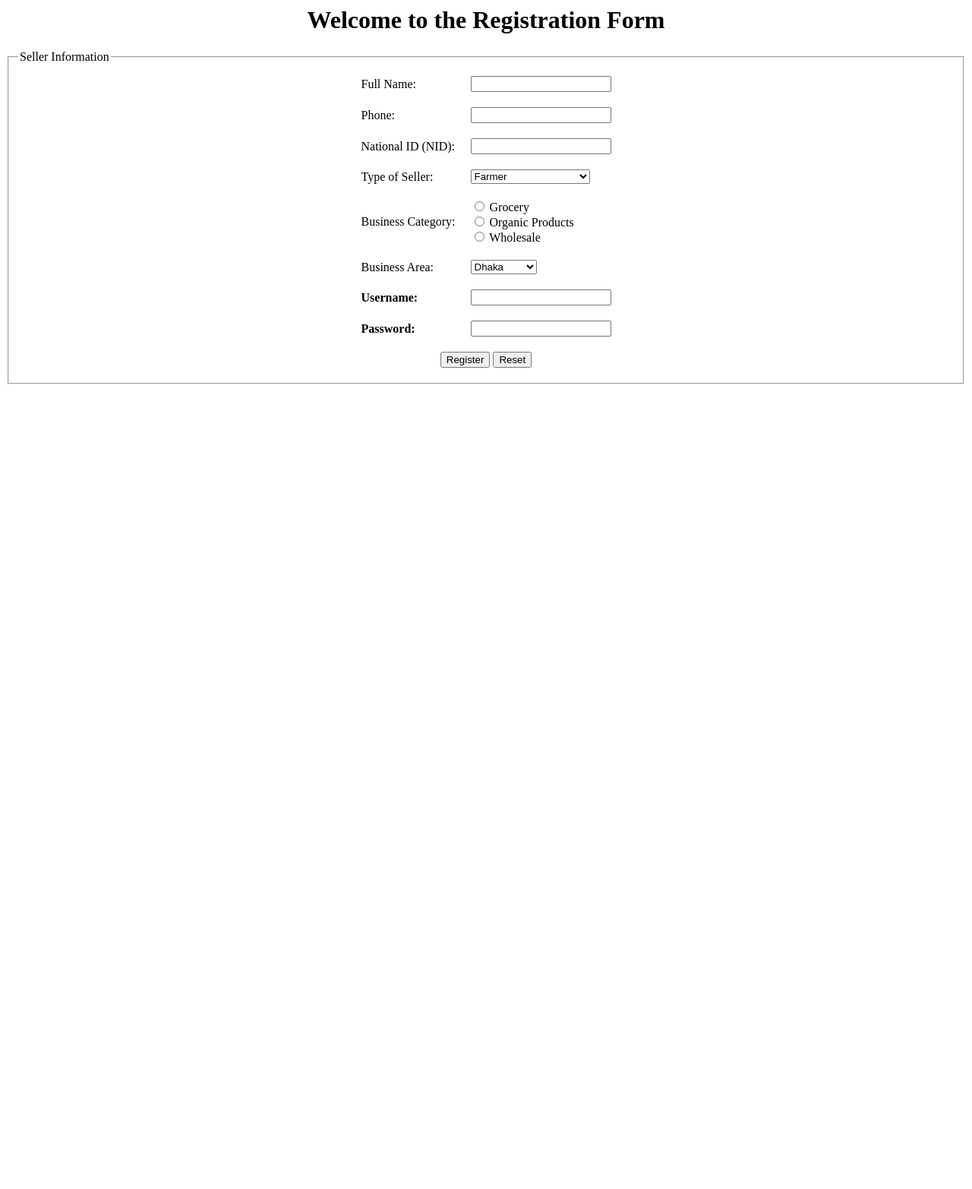
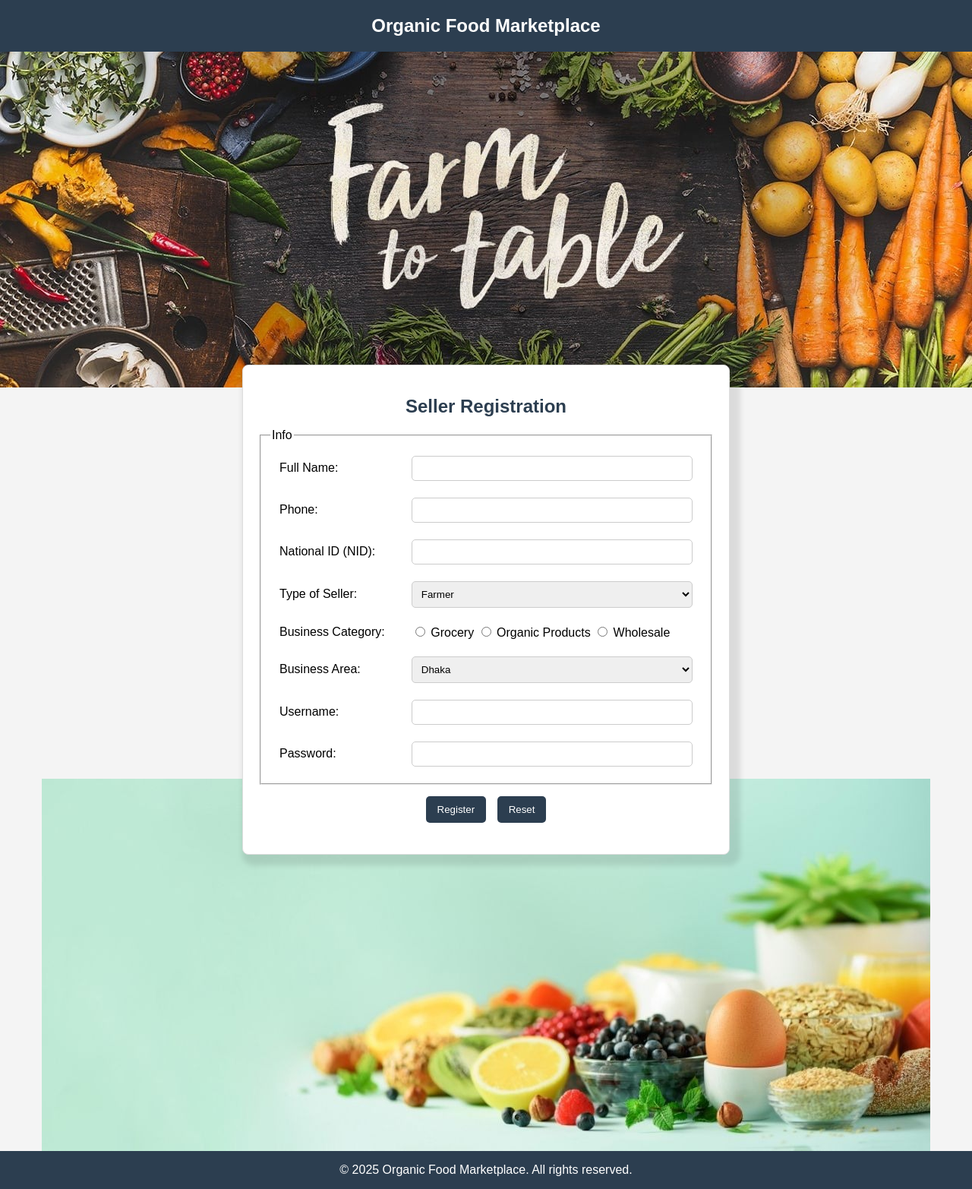
Before and after one commit to navinxqz/Organic-MarketPlace, a PHP site: page /seller_registration in a window 1280 px wide. Shown: the whole page at 76% size. Before the commit the page ends 506 px from the top, so only its background shows below. Run offline with PHP 8.4, Linux system fonts and the light colour scheme.

Commit message:
bg img added

```diff
--- a/seller_registration.php
+++ b/seller_registration.php
@@ -1,23 +1,38 @@
-<html>
 <head>
-    <title>Organic Food Marketplace</title>
+    <meta name="viewport" content="width=device-width, initial-scale=1.0">
+    <title>Seller Registration - Organic Food Marketplace</title>
+    <link rel="stylesheet" type="text/css" href="./style/navin.css">
 </head>
+<body>
+    <div class="navbar">
+        <h2>Organic Food Marketplace</h2>
+    </div>
 
-<body>
-    <h1 align="center">Welcome to the Registration Form</h1>
-    <!-- <div align="center"> -->
+    <div id="banner">
+        <img src="./assets/top.jpeg" alt="Organic Food Marketplace">
+    </div>
+
+    <!-- Sidebar -->
+    <!-- <div class="sidebar">
+        <h3>Menu</h3>
+        <ul>
+            <li><a href="#">Home</a></li>
+            <li><a href="#">About</a></li>
+            <li><a href="#">Contact</a></li>
+        </ul>
+    </div> -->
+
+    <!-- Main Content -->
+    <div class="form-container">
+        <h2 class="form-title">Seller Registration</h2>
         <form action="submit.php" method="post">
             <fieldset>
-    <legend>Seller Information</legend>
-        <table align="center" border="0" cellpadding="10" cellspacing="0">
+                <legend>Info</legend>
+                <table>
                     <tr>
                         <td>Full Name:</td>
                         <td><input type="text" name="fname" required></td>
                     </tr>
-            <!-- <tr>
-                <td>Email:</td>
-                <td><input type="email" name="email" required></td>
-            </tr> -->
                     <tr>
                         <td>Phone:</td>
                         <td><input type="text" name="phone" required></td>
@@ -26,10 +41,6 @@
                         <td>National ID (NID):</td>
                         <td><input type="text" name="nid" required></td>
                     </tr>
-            <!-- <tr>
-                <td>Address:</td>
-                <td><input type="text" name="address" required></td>
-            </tr> -->
                     <tr>
                         <td>Type of Seller:</td>
                         <td>
@@ -41,20 +52,20 @@
                         </td>
                     </tr>
                     <tr>
-                <td><label for="seller_category">Business Category:</label></td>
+                        <td>Business Category:</td>
                         <td>
                             <input type="radio" id="grocery" name="seller_category" value="grocery" required>
-                    <label for="grocery">Grocery</label><br>
+                            <label for="grocery">Grocery</label>
                             <input type="radio" id="organic" name="seller_category" value="organic" required>
-                    <label for="organic">Organic Products</label><br>
+                            <label for="organic">Organic Products</label>
                             <input type="radio" id="wholesale" name="seller_category" value="wholesale" required>
                             <label for="wholesale">Wholesale</label>
                         </td>
                     </tr>
                     <tr>
-                <td><label for="seller_area">Business Area:</label></td>
+                        <td>Business Area:</td>
                         <td>
-                    <select id="location" name="seller_area" required>
+                            <select name="seller_area" required>
                                 <option value="Dhaka">Dhaka</option>
                                 <option value="Sylhet">Sylhet</option>
                                 <option value="Barisal">Barisal</option>
@@ -64,24 +75,29 @@
                         </td>
                     </tr>
                     <tr>
-                <td><strong>Username:</strong></td>
+                        <td>Username:</td>
                         <td><input type="text" name="username" required></td>
                     </tr>
                     <tr>
-                <td><strong>Password:</strong></td>
+                        <td>Password:</td>
                         <td><input type="password" name="password" required></td>
-            </tr>
-            <tr>
-                 <td colspan="2" align="center">
-                    <input type="submit" value="Register">
-                    <input type="reset" value="Reset">
-                </td>
                     </tr>
                 </table>
             </fieldset>
-        <table>
-            </table>
+
+            <div class="btn-container">
+                <input type="submit" value="Register">
+                <input type="reset" value="Reset">
+            </div>
         </form>
-<!-- </div> -->
+    </div>
+    <div id="banner">
+        <img src="./assets/footer.jpeg" alt="Organic Food Marketplace">
+    </div>
+
+    <footer>
+        <p>&copy; 2025 Organic Food Marketplace. All rights reserved.</p>
+    </footer>
+
 </body>
 </html>
--- a/style/navin.css
+++ b/style/navin.css
@@ -1,3 +1,127 @@
 *{
-    margin: 20px;
+    font-family: Arial, sans-serif;
 }
+body {
+    margin: 0;
+    padding: 0;
+    background-color: #f4f4f4;
+}
+#banner {
+    display: flex;
+    justify-content: center;
+    align-items: center;
+    margin: 0 auto;
+    padding-top: 10px;
+    background-color: #f4f4f4;
+    z-index: -1;
+    position: relative;
+}
+#banner img {
+    max-width: 100%;
+    height: auto;
+    display: block; /* Remove any inline spacing below the image */
+}
+.navbar {
+    position: fixed;
+    top: 0;
+    width: 100%;
+    background-color: #2c3e50;
+    color: white;
+    text-align: center;
+    /* padding: 15px; */
+    z-index: 1000;
+}
+
+/* Sidebar */
+.sidebar {
+    position: absolute;
+    left: 0;
+    top: 60px;
+    width: 220px;
+    background-color: #34495e;
+    padding: 15px;
+    color: white;
+    height: 100vh;
+}
+
+.sidebar ul {
+    list-style: none;
+    padding: 0;
+}
+
+.sidebar ul li {
+    margin: 15px 0;
+}
+
+.sidebar ul li a {
+    text-decoration: none;
+    color: white;
+    font-weight: bold;
+}
+
+.form-container {
+    max-width: 600px;
+    margin: -30px auto -110px auto;
+    padding: 20px;
+    background-color: white;
+    border-radius: 8px;
+    border: 1px solid #ddd;
+    box-shadow: 7px 7px 7px 7px rgba(0.1, 0.1, 0.1, 0.1);
+    z-index: 1;
+    position: relative;
+}
+
+/* Form Title */
+.form-title {
+    text-align: center;
+    margin-bottom: 15px;
+    color: #2c3e50;
+}
+
+/* Table */
+table {
+    width: 100%;
+}
+
+td {
+    padding: 10px;
+}
+
+/* Input Fields */
+input[type="text"], input[type="password"], select {
+    width: 100%;
+    padding: 8px;
+    border: 1px solid #ccc;
+    border-radius: 5px;
+}
+
+/* Button Container */
+.btn-container {
+    text-align: center;
+    margin-top: 10px;
+}
+
+/* Buttons */
+input[type="submit"], input[type="reset"] {
+    background-color: #2c3e50;
+    color: white;
+    padding: 10px 15px;
+    border: none;
+    border-radius: 5px;
+    cursor: pointer;
+    margin: 5px;
+}
+
+input[type="submit"]:hover, input[type="reset"]:hover {
+    background-color: #1a252f;
+}
+
+footer {
+    display: inline-block;
+    width: 100%;
+    text-align: center;
+    /* padding: 10px; */
+    background-color: #2c3e50;
+    color: white;
+    /* margin-top: 20px; */
+}
```
Also changed, not shown: view/buyer_registration.php (added, +55 -0 lines), view/seller_registration.php (added, +88 -0 lines), view/submit.php (added, +9 -0 lines), assets/banner.jpeg (added), assets/footer.jpeg (added), assets/sample.jpeg (added), assets/sample.png (added), assets/top.jpeg (added). Lines whose indentation alone changed are shown as unchanged.
